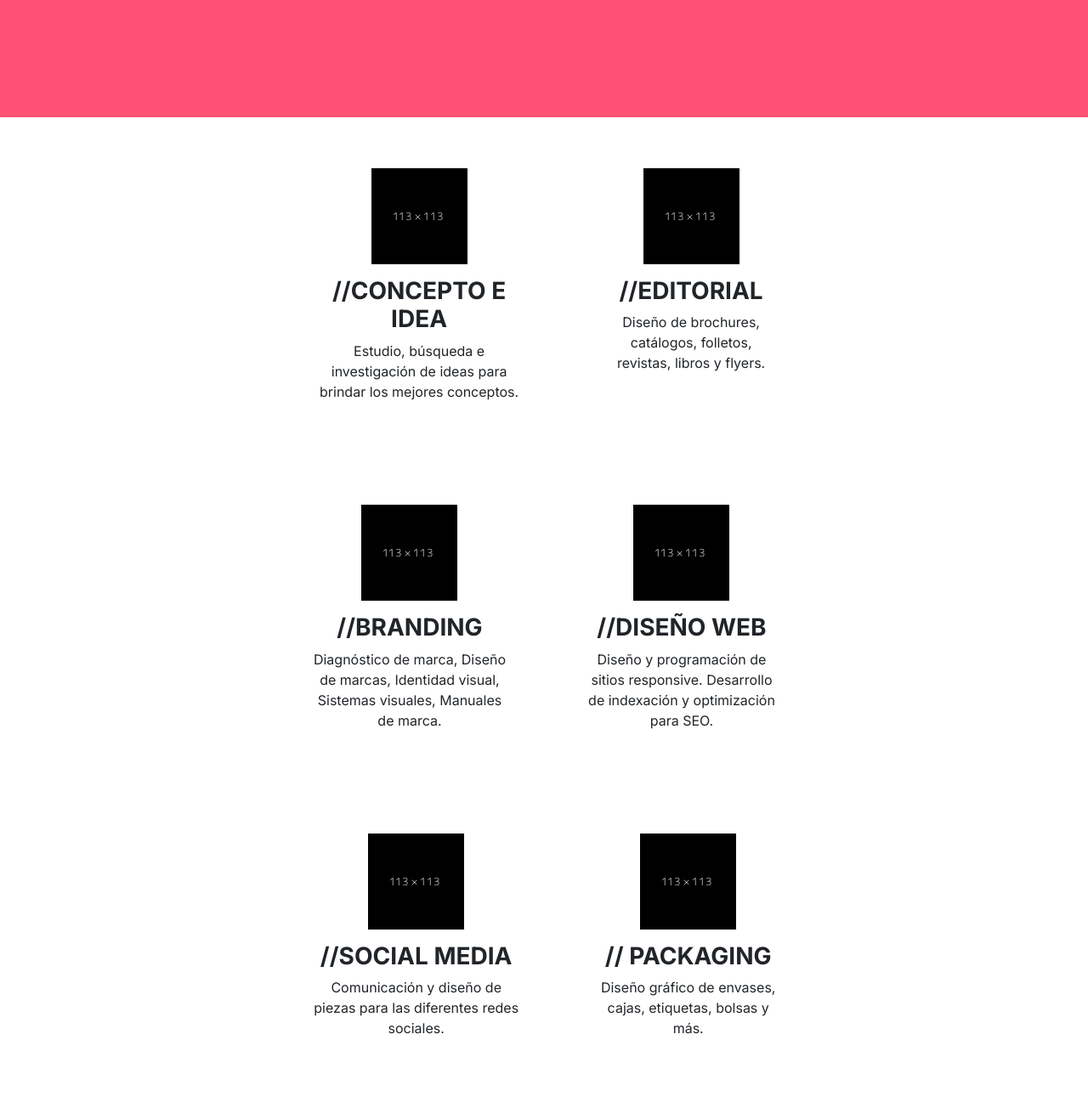
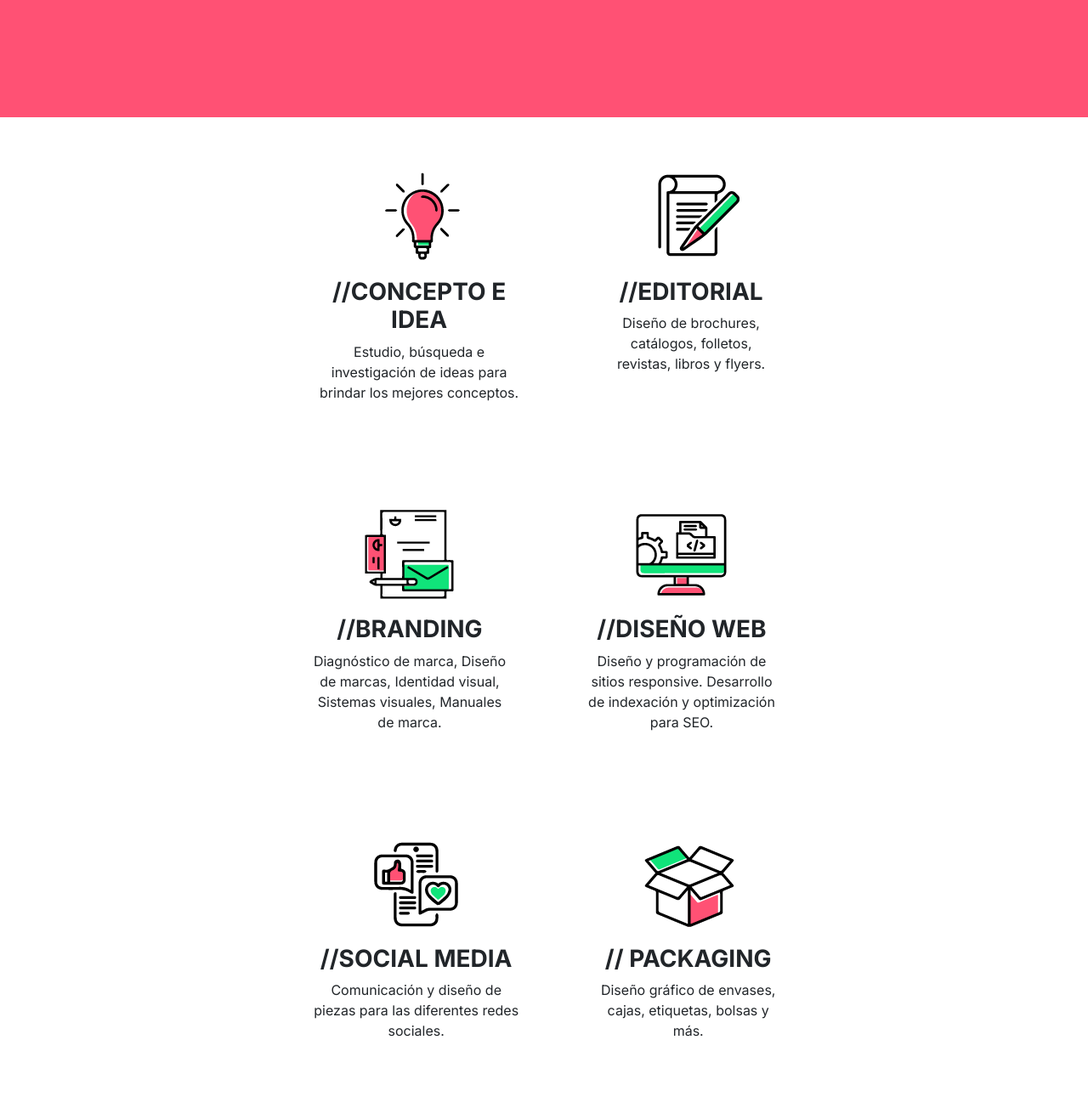
Before and after one commit to caroefe/sandia-estudio-progreso3, a plain HTML site: page pages/servicios.html in a window 1280 px wide. Shown: the part 291-1588 px from the top of the page at 85% size. Drawn offline with nearby package versions, Linux system fonts and the light colour scheme.

Commit message:
subida de iconos a servicios

```diff
--- a/pages/servicios.html
+++ b/pages/servicios.html
@@ -82,7 +82,7 @@
                 <div class="column">
                     <div class="card-service">
                         <div class="service-img">
-                            <img src="../img/113x113.png" alt="vector 1">
+                            <img src="../img/idea.png" alt="vector 1">
                         </div>
                         <div class="service-text">
                             <h3 class="h3-servicios">//CONCEPTO E IDEA</h3>
@@ -96,7 +96,7 @@
 
                     <div class="card-service">
                         <div class="service-img">
-                            <img src="../img/113x113.png" alt="vector 2">
+                            <img src="../img/editorial.png" alt="vector 2">
                         </div>
                         <div class="service-text">
                             <h3 class="h3-servicios">//EDITORIAL</h3>
@@ -111,7 +111,7 @@
                 <div class="column">
                     <div class="card-service">
                         <div class="service-icon">
-                            <img src="../img/113x113.png" alt="vector 3">
+                            <img src="../img/branding.png" alt="vector 3">
                         </div>
                         <div class="service-text">
                             <h3 class="h3-servicios">//BRANDING</h3>
@@ -123,7 +123,7 @@
 
                     <div class="card-service">
                         <div class="service-img">
-                            <img src="../img/113x113.png" alt="vector 4">
+                            <img src="../img/web.png" alt="vector 4">
                         </div>
                         <div class="service-text">
                             <h3 class="h3-servicios">//DISEÑO WEB</h3>
@@ -139,7 +139,7 @@
                 <div class="column">
                     <div class="card-service">
                         <div class="service-img">
-                            <img src="../img/113x113.png" alt="vector 5">
+                            <img src="../img/social-media.png" alt="vector 5">
                         </div>
                         <div class="service-text">
                             <h3 class="h3-servicios">//SOCIAL MEDIA</h3>
@@ -152,7 +152,7 @@
 
                     <div class="card-service">
                         <div class="service-img">
-                            <img src="../img/113x113.png" alt="vector 6">
+                            <img src="../img/packaging.png" alt="vector 6">
                         </div>
                         <div class="service-text">
                             <h3 class="h3-servicios">// PACKAGING</h3>
```
Also changed, not shown: img/branding.png (added), img/editorial.png (added), img/idea.png (added), img/packaging.png (added), img/social-media.png (added), img/web.png (added).
